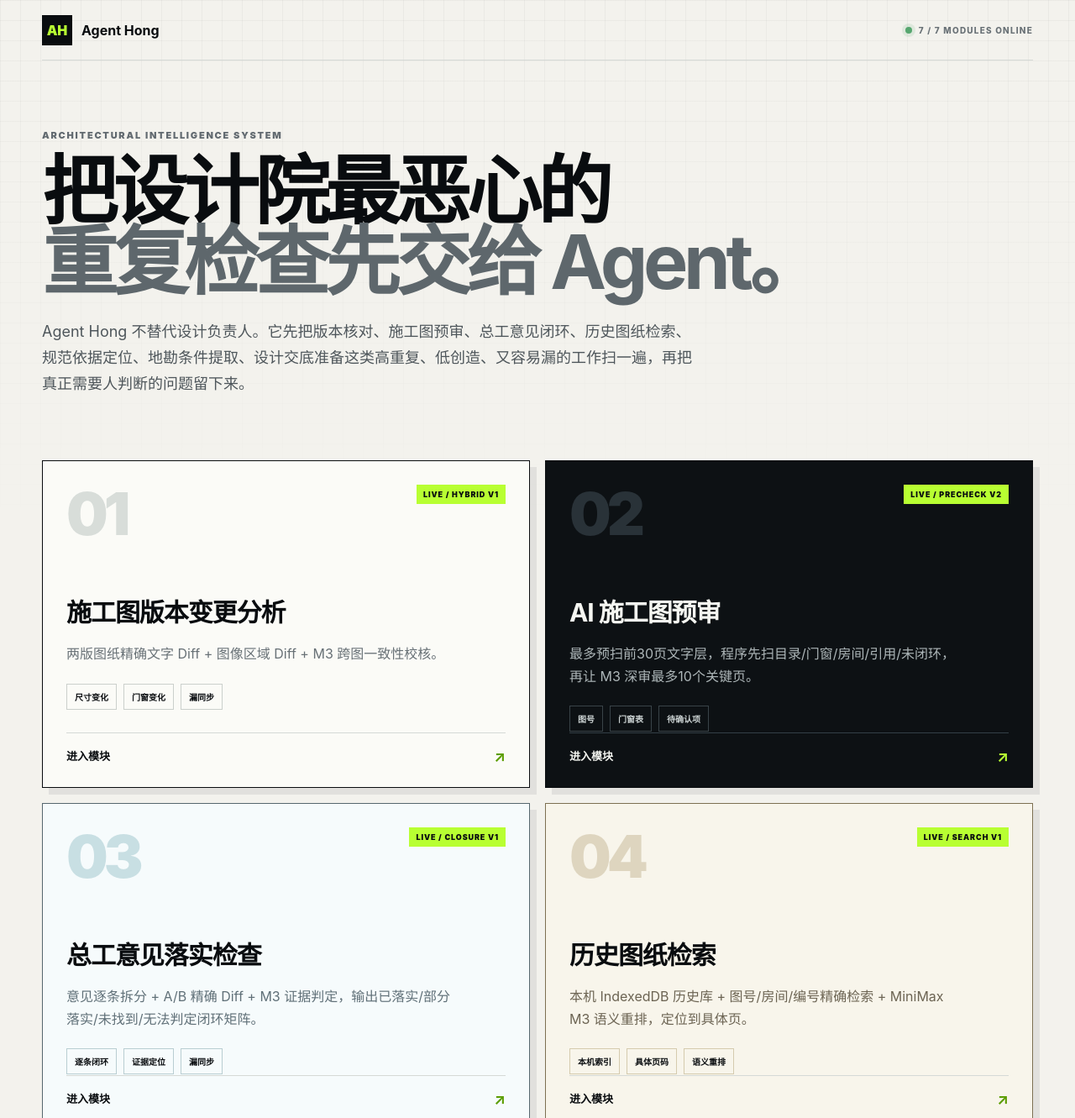
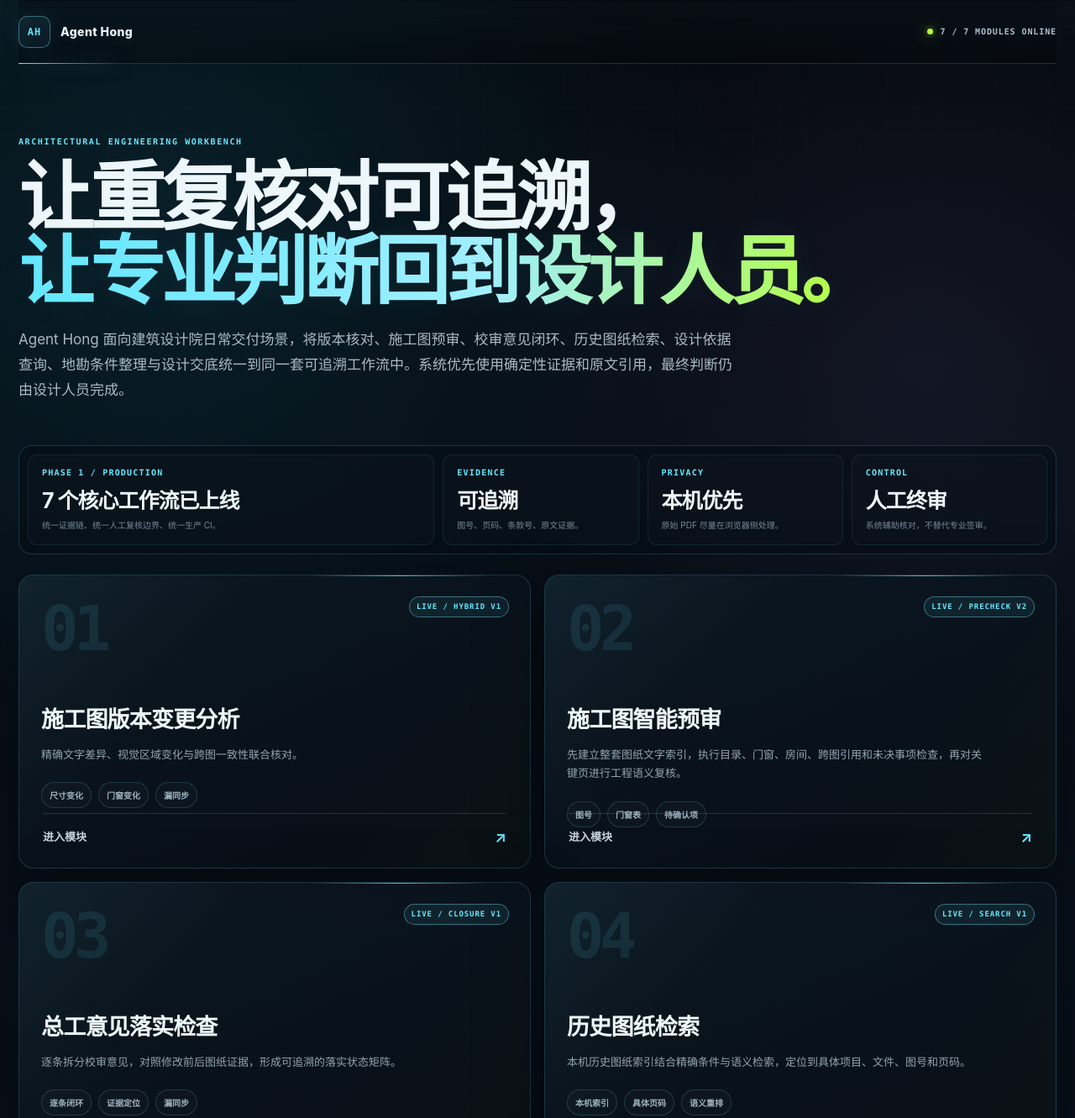
Before and after one commit to RuthlessCreature/ZhanghongSample, a website: page public/index.html in a window 1280 px wide. Shown: the top 1331 px of the page at 84% size. Drawn offline with Linux system fonts and the light colour scheme.

Commit message:
content: professionalize homepage copy and load product theme

```diff
--- a/public/index.html
+++ b/public/index.html
@@ -4,9 +4,10 @@
   <meta charset="utf-8">
   <meta name="viewport" content="width=device-width,initial-scale=1">
   <meta name="theme-color" content="#0a0d10">
-  <title>Agent Hong｜建筑设计 AI 工作台</title>
-  <meta name="description" content="Agent Hong：面向建筑设计院的轻量 AI 工程工作台。">
+  <title>Agent Hong｜建筑设计工程协同工作台</title>
+  <meta name="description" content="Agent Hong：面向建筑设计院的工程协同与质量复核工作台，覆盖版本核对、施工图预审、意见闭环、历史检索、依据查询、地勘条件整理与设计交底。">
   <link rel="stylesheet" href="/home.css">
+  <link rel="stylesheet" href="/product-theme.css">
 </head>
 <body>
   <div class="grid"></div>
@@ -16,58 +17,65 @@
   </header>
   <main>
     <section class="hero">
-      <div class="eyebrow">ARCHITECTURAL INTELLIGENCE SYSTEM</div>
-      <h1>把设计院最恶心的<br><em>重复检查先交给 Agent。</em></h1>
-      <p>Agent Hong 不替代设计负责人。它先把版本核对、施工图预审、总工意见闭环、历史图纸检索、规范依据定位、地勘条件提取、设计交底准备这类高重复、低创造、又容易漏的工作扫一遍，再把真正需要人判断的问题留下来。</p>
+      <div class="eyebrow">ARCHITECTURAL ENGINEERING WORKBENCH</div>
+      <h1>让重复核对可追溯，<br><em>让专业判断回到设计人员。</em></h1>
+      <p>Agent Hong 面向建筑设计院日常交付场景，将版本核对、施工图预审、校审意见闭环、历史图纸检索、设计依据查询、地勘条件整理与设计交底统一到同一套可追溯工作流中。系统优先使用确定性证据和原文引用，最终判断仍由设计人员完成。</p>
+    </section>
+
+    <section class="system-overview">
+      <div class="lead"><b>PHASE 1 / PRODUCTION</b><strong>7 个核心工作流已上线</strong><span>统一证据链、统一人工复核边界、统一生产 CI。</span></div>
+      <div><b>EVIDENCE</b><strong>可追溯</strong><span>图号、页码、条款号、原文证据。</span></div>
+      <div><b>PRIVACY</b><strong>本机优先</strong><span>原始 PDF 尽量在浏览器侧处理。</span></div>
+      <div><b>CONTROL</b><strong>人工终审</strong><span>系统辅助核对，不替代专业签审。</span></div>
     </section>
 
     <section class="modules">
       <a class="module live" href="/version-diff.html">
         <div class="num">01</div><div class="tag">LIVE / HYBRID V1</div>
         <h2>施工图版本变更分析</h2>
-        <p>两版图纸精确文字 Diff + 图像区域 Diff + M3 跨图一致性校核。</p>
+        <p>精确文字差异、视觉区域变化与跨图一致性联合核对。</p>
         <div class="chips"><span>尺寸变化</span><span>门窗变化</span><span>漏同步</span></div>
         <div class="go">进入模块 <b>↗</b></div>
       </a>
       <a class="module live second" href="/drawing-review.html">
         <div class="num">02</div><div class="tag">LIVE / PRECHECK V2</div>
-        <h2>AI 施工图预审</h2>
-        <p>最多预扫前30页文字层，程序先扫目录/门窗/房间/引用/未闭环，再让 M3 深审最多10个关键页。</p>
+        <h2>施工图智能预审</h2>
+        <p>先建立整套图纸文字索引，执行目录、门窗、房间、跨图引用和未决事项检查，再对关键页进行工程语义复核。</p>
         <div class="chips"><span>图号</span><span>门窗表</span><span>待确认项</span></div>
         <div class="go">进入模块 <b>↗</b></div>
       </a>
       <a class="module live third" href="/comment-check.html">
         <div class="num">03</div><div class="tag">LIVE / CLOSURE V1</div>
         <h2>总工意见落实检查</h2>
-        <p>意见逐条拆分 + A/B 精确 Diff + M3 证据判定，输出已落实/部分落实/未找到/无法判定闭环矩阵。</p>
+        <p>逐条拆分校审意见，对照修改前后图纸证据，形成可追溯的落实状态矩阵。</p>
         <div class="chips"><span>逐条闭环</span><span>证据定位</span><span>漏同步</span></div>
         <div class="go">进入模块 <b>↗</b></div>
       </a>
       <a class="module live fourth" href="/history-search.html">
         <div class="num">04</div><div class="tag">LIVE / SEARCH V1</div>
         <h2>历史图纸检索</h2>
-        <p>本机 IndexedDB 历史库 + 图号/房间/编号精确检索 + MiniMax M3 语义重排，定位到具体页。</p>
+        <p>本机历史图纸索引结合精确条件与语义检索，定位到具体项目、文件、图号和页码。</p>
         <div class="chips"><span>本机索引</span><span>具体页码</span><span>语义重排</span></div>
         <div class="go">进入模块 <b>↗</b></div>
       </a>
       <a class="module live fifth" href="/reference-assistant.html">
         <div class="num">05</div><div class="tag">LIVE / GROUNDING V1</div>
         <h2>规范依据助手</h2>
-        <p>本机院标/甲方要求证据库 + 条款精确定位 + M3 有出处解释；没有证据就不形成结论。</p>
+        <p>基于本机院标、甲方要求和项目审查资料定位条款并形成有出处的依据说明；无证据不形成结论。</p>
         <div class="chips"><span>条款号</span><span>页码</span><span>原文引用</span></div>
         <div class="go">进入模块 <b>↗</b></div>
       </a>
       <a class="module live sixth" href="/geotech-conditions.html">
         <div class="num">06</div><div class="tag">LIVE / CONDITIONS V1</div>
         <h2>地勘报告 → 设计条件</h2>
-        <p>PDF文字层确定性抽取 + 地下水/承载力/桩基/液化等证据分类 + M3 带页码条件整理。</p>
+        <p>从地勘报告文字层提取地下水、承载力、桩基、液化等关键条件，并保留页码和原文证据。</p>
         <div class="chips"><span>地下水</span><span>承载力</span><span>桩基持力层</span></div>
         <div class="go">进入模块 <b>↗</b></div>
       </a>
       <a class="module live seventh" href="/design-briefing.html">
         <div class="num">07</div><div class="tag">LIVE / BRIEFING V1</div>
         <h2>设计交底生成</h2>
-        <p>施工图与项目要求证据抽取 + Dxxxx 可追溯引用 + M3 生成交底正文、议程、接口与未决事项。</p>
+        <p>基于施工图与项目要求编制交底正文、会议议程、专业接口和未决事项，并保留图号与页码依据。</p>
         <div class="chips"><span>图号页码</span><span>专业接口</span><span>未决事项</span></div>
         <div class="go">进入模块 <b>↗</b></div>
       </a>
@@ -78,6 +86,6 @@
       <div class="roadmap-row"><span>Deterministic first</span><span>Evidence grounded</span><span>Human review retained</span></div>
     </section>
   </main>
-  <footer><span>AGENT HONG</span><span>Deterministic first. AI second.</span></footer>
+  <footer><span>AGENT HONG</span><span>Evidence first. Human decision retained.</span></footer>
 </body>
 </html>
```
